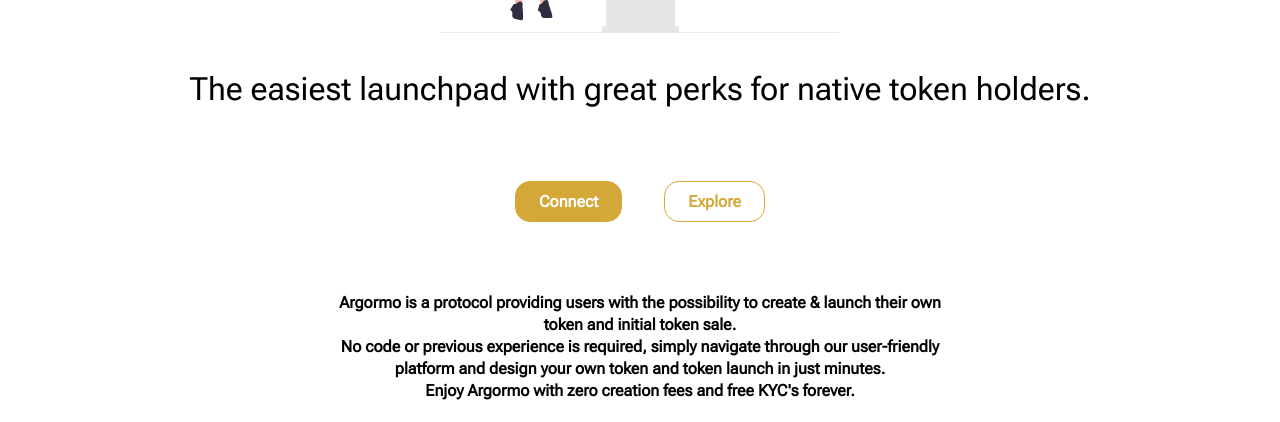
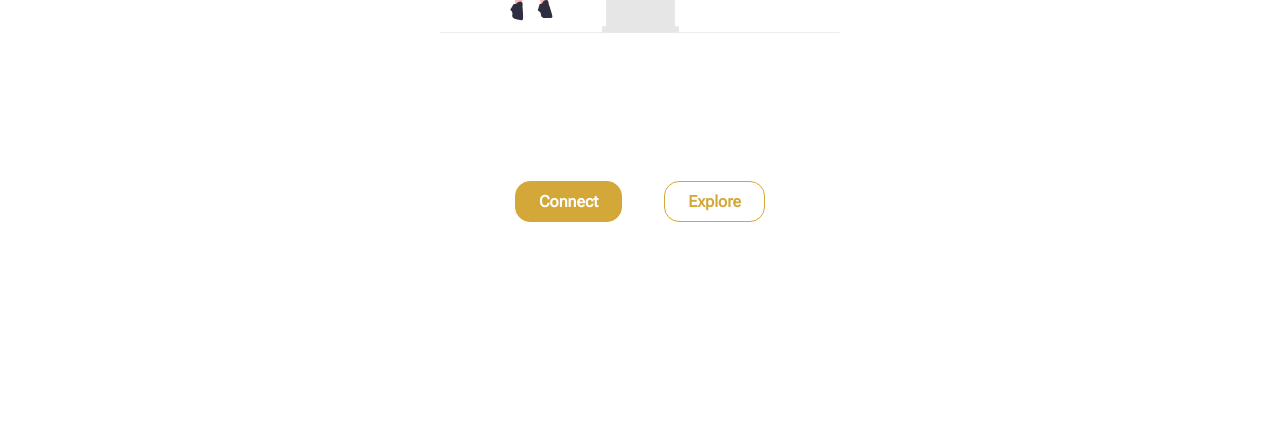
Before and after one commit to Jonstance/ArgormoLaunchpad, a React (Create React App) app: page / in a window 1280 px wide. Shown: the part 378-800 px from the top of the page. Built offline with nearby package versions, Linux system fonts and the light colour scheme; no server answers.

Commit message:
Update Home.css

```diff
--- a/src/components/Home/Home.css
+++ b/src/components/Home/Home.css
@@ -11,12 +11,11 @@
   --bg-white: white;
   --bg-black: black;
   --bg-blue: #D4A838;
-  --font-white:white;
-  --font-black:black;
+  --font-white:black;
+  --font-black:white;
   --font-blue:#D4A838;
   --modal-font:#D4A838;
   --modal-top:white;
-  --card-light-bg:#e9f3f9;
   --card-light-bg:#794400;
   --pc-border:1px solid #45b4ff;
   --nav-bt-white-bg: white;
@@ -36,7 +35,7 @@
   z-index: -2;
   flex-shrink: 0;
   margin-top: 85px;
-  background-color: var(--bg-white);
+  background-image: url(${process.env.PUBLIC_URL+ "/images/bg.jpg"});
 }
 
 .dbb .hmlk {
```
